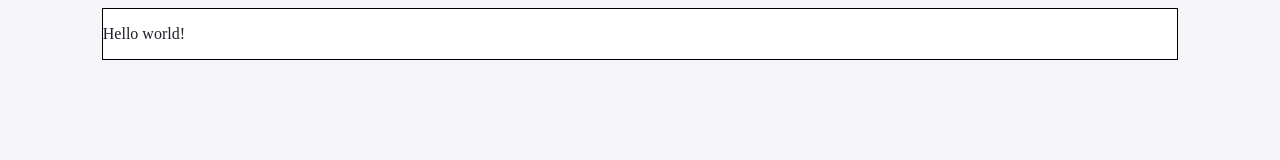
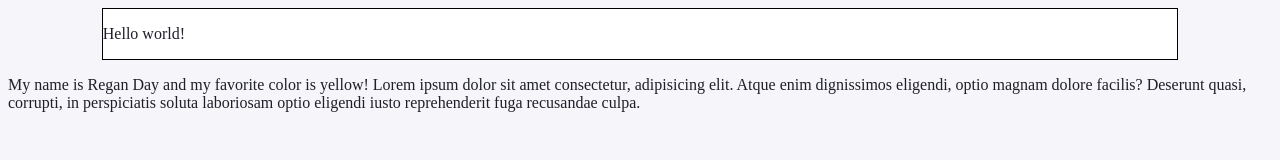
Before and after one commit to reganday/reday-hw6, a plain HTML site: page index.html in a window 1280 px wide. Drawn offline with Linux system fonts and the light colour scheme.

Commit message:
Added name and fav color

```diff
--- a/index.html
+++ b/index.html
@@ -11,5 +11,9 @@
     <div class="container">
         <p>Hello world!</p>
     </div>
+
+    <div>
+        <p>My name is Regan Day and my favorite color is yellow! Lorem ipsum dolor sit amet consectetur, adipisicing elit. Atque enim dignissimos eligendi, optio magnam dolore facilis? Deserunt quasi, corrupti, in perspiciatis soluta laboriosam optio eligendi iusto reprehenderit fuga recusandae culpa.</p>
+    </div>
 </body>
 </html>
```
